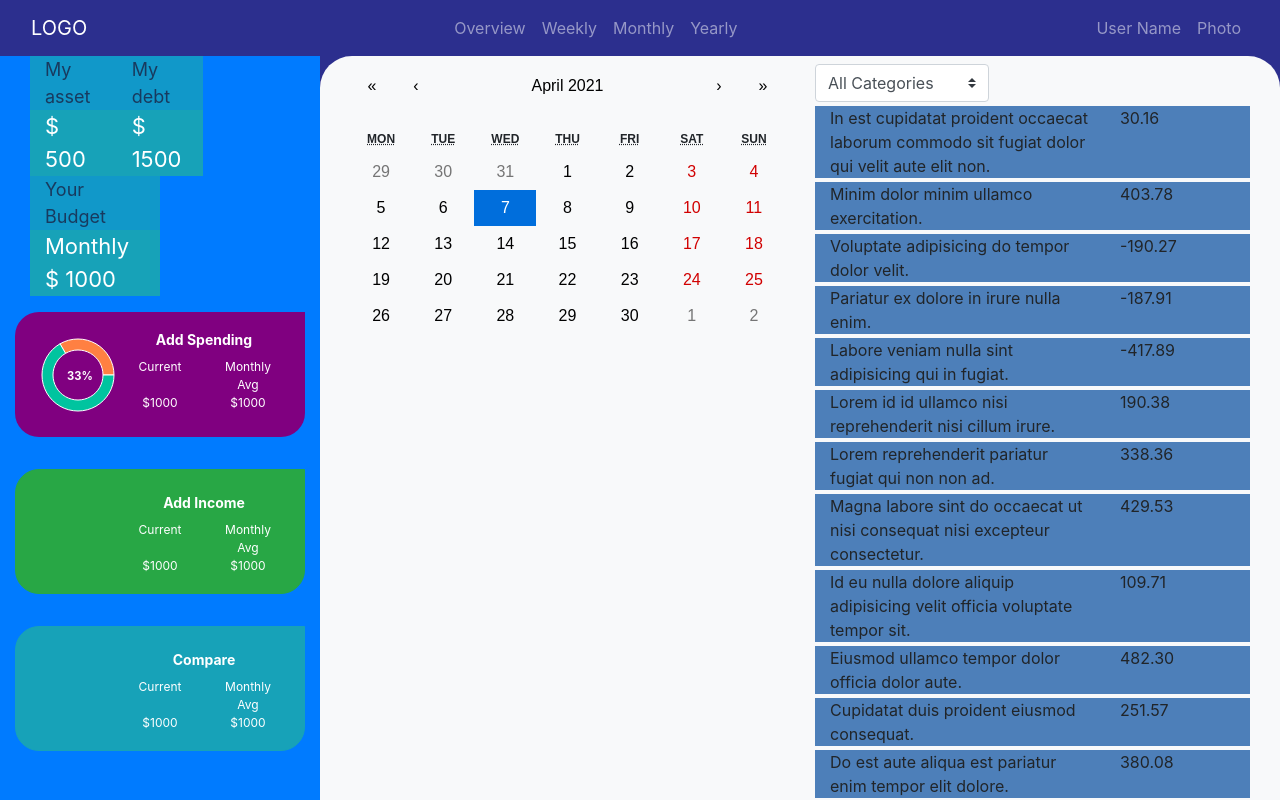
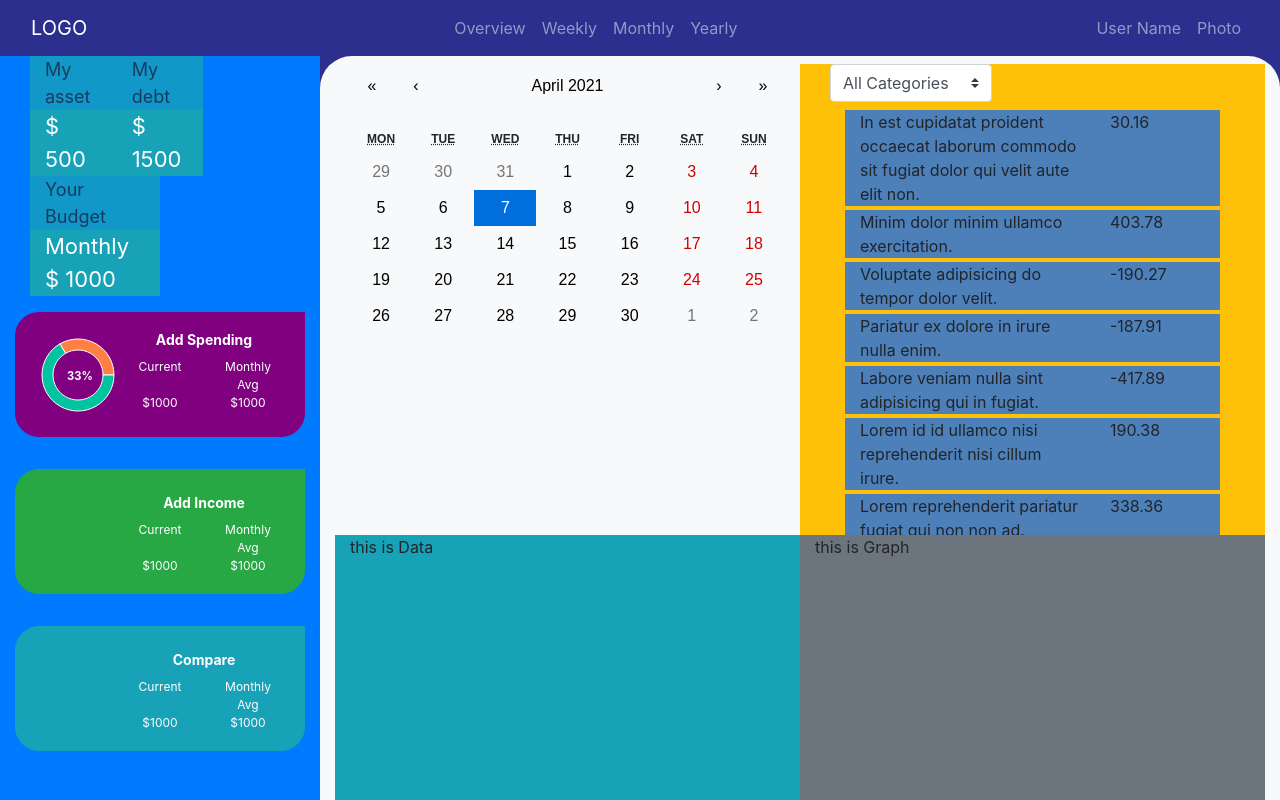
Before and after one commit to FinleyZ/my-account-book, a React (Create React App) app: page / in a window 1280 px wide. Built offline with nearby package versions, Linux system fonts and the light colour scheme.

Commit message:
scroll done

```diff
--- a/src/components/DataDisplay/DataDisplay.js
+++ b/src/components/DataDisplay/DataDisplay.js
@@ -8,20 +8,19 @@ export const DataDisplay = (props) => {
 	return (
 		<Container fluid className="h-100" style={{overflow: "scroll"}}>
 		<Row className="h-50 pt-2" lg="12">
-				<Col /*className="bg-success"*/ lg="6" md="6" style={{minHeight: "350px"}}>
+			<Col /*className="bg-success"*/ lg="6" md="6" style={{height: "475px"}}>
 				<Calendar/>
 			</Col>
-				<Col /*className="bg-warning"*/  lg="6" md="6" style={{minHeight: "350px"}}>
+			<Col className="bg-warning " lg="6" md="6" style={{height: "475px"}}>
 				<Transactions monthlyData={props.monthlyData} />
 			</Col>
 		</Row>
 
 		<Row className="h-50" lg="12">
-				<Col className="bg-info " lg="6" md="6" style={{minHeight: "350px"}}>this is Data</Col>
-				<Col className="bg-secondary" lg="6" md="6" style={{minHeight: "350px"}}>this is Graph</Col>
+			<Col className="bg-info " lg="6" md="6" style={{height: "475px"}}>this is Data</Col>
+			<Col className="bg-secondary" lg="6" md="6" style={{height: "475px"}}>this is Graph</Col>
 		</Row>
 	</Container>
-
 	)
 }
 
--- a/src/components/Transations/Transaction.js
+++ b/src/components/Transations/Transaction.js
@@ -4,7 +4,7 @@ import {Container, Row, Col} from 'react-bootstrap'
 
 const Transaction =(props) => {
 	return(
-		<Container className=" pt-1">
+		<Container className="pb-1">
 			<Row style={{background:"#4d7fb9"}}>
 				<Col xs={12} md={8} style={{overflow: "scroll"}}>
 						{props.comment}
--- a/src/components/Transations/Transactions.js
+++ b/src/components/Transations/Transactions.js
@@ -16,9 +16,7 @@ const monthlyTransactions = props.monthlyData[0].account[0].transaction;
 	console.log(monthlyTransactions)
 
 	return(
-		<Container style={{overflow: "scroll"}}>
-
-			<Row>
+		<Container className= "h-100" >
 				<select
 					className="browser-default custom-select"
 					defaultValue="All Categorys"
@@ -29,12 +27,13 @@ const monthlyTransactions = props.monthlyData[0].account[0].transaction;
 							<option key={category+index} value={category}> {category } </option>
 						))};
         </select>
-			</Row>
-			<Row>
-			  {monthlyTransactions.map((transaction, index)=>(
-					<Transaction amount = {transaction.amount} comment= {transaction.comment}/>
-				))}
-			</Row>
+
+				<Container className= "overflow-auto mt-2 " style ={{height:"90%"}}>
+						{monthlyTransactions.map((transaction, index)=>(
+							<Transaction amount = {transaction.amount} comment= {transaction.comment}/>
+						))}
+				</Container>
+
 		</Container>
 	)
 
```
Lines whose indentation alone changed are shown as unchanged.
